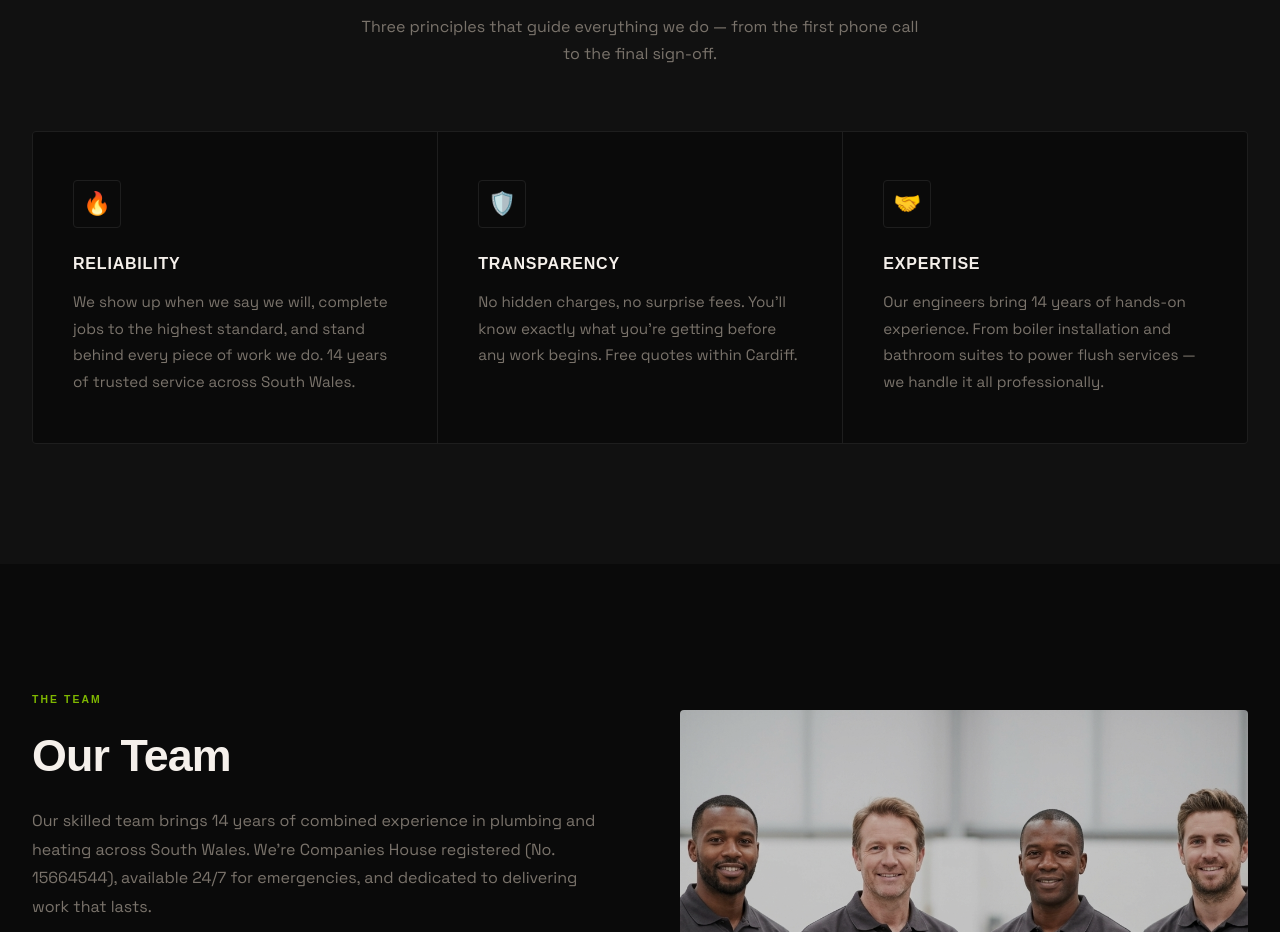
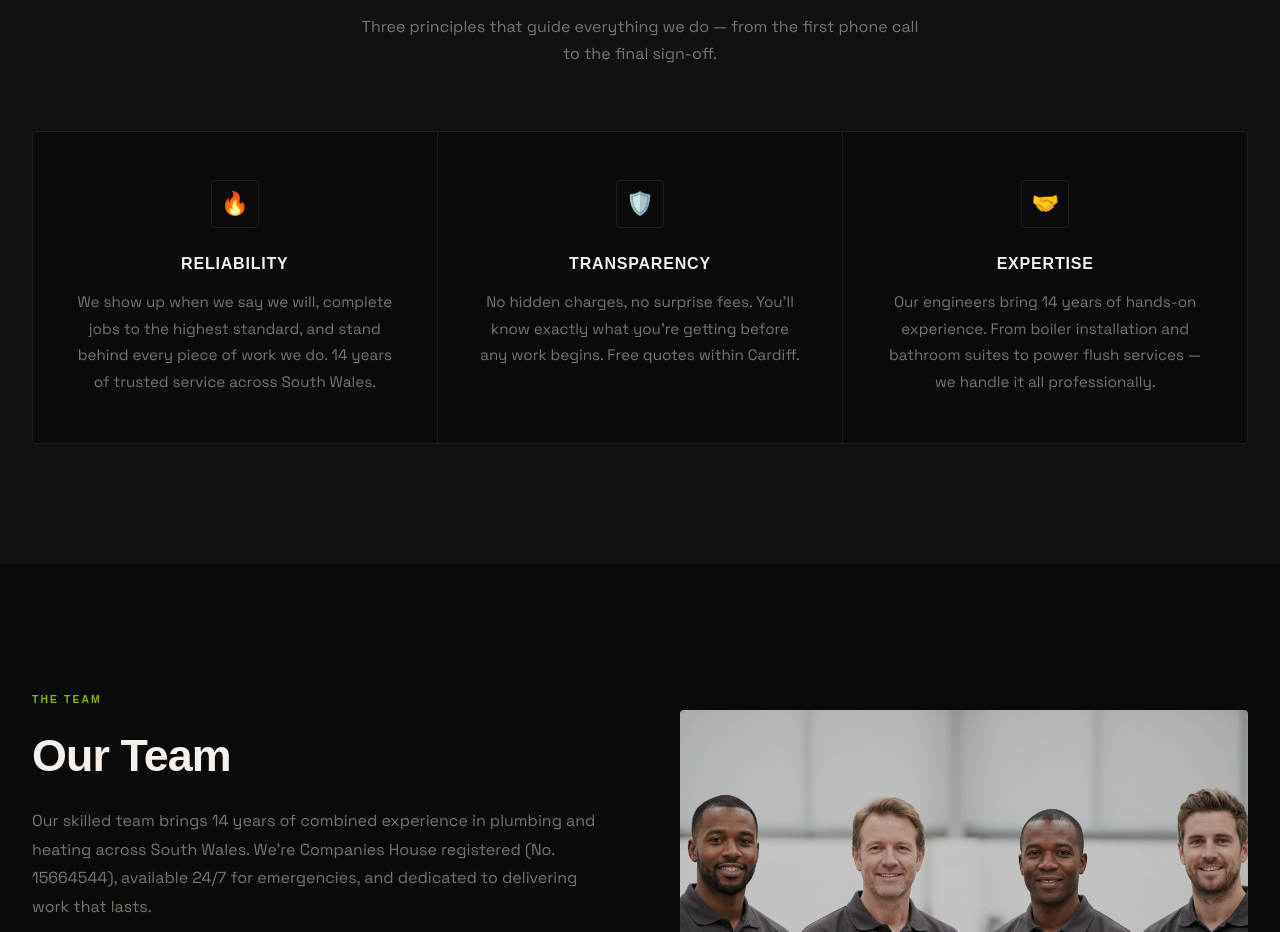
Before and after one commit to SolanaVikings/site-warming-us-shfx, a plain HTML site: page public/about.html in a window 1280 px wide. Shown: the part 3085-4017 px from the top of the page. Drawn offline with nearby package versions, Linux system fonts and the light colour scheme; a web font is replaced by a local one.

Commit message:
Center value cards (icon + heading + text) on desktop too

```diff
--- a/public/about.html
+++ b/public/about.html
@@ -519,6 +519,7 @@
       background-color: var(--bg);
       padding: 3rem 2.5rem;
       transition: background-color 0.25s ease;
+      text-align: center;
     }
 
     .value-card:hover { background-color: #0d0d0d; }
@@ -531,7 +532,7 @@
       display: flex;
       align-items: center;
       justify-content: center;
-      margin-bottom: 1.75rem;
+      margin: 0 auto 1.75rem;
       font-size: 1.4rem;
     }
 
```
